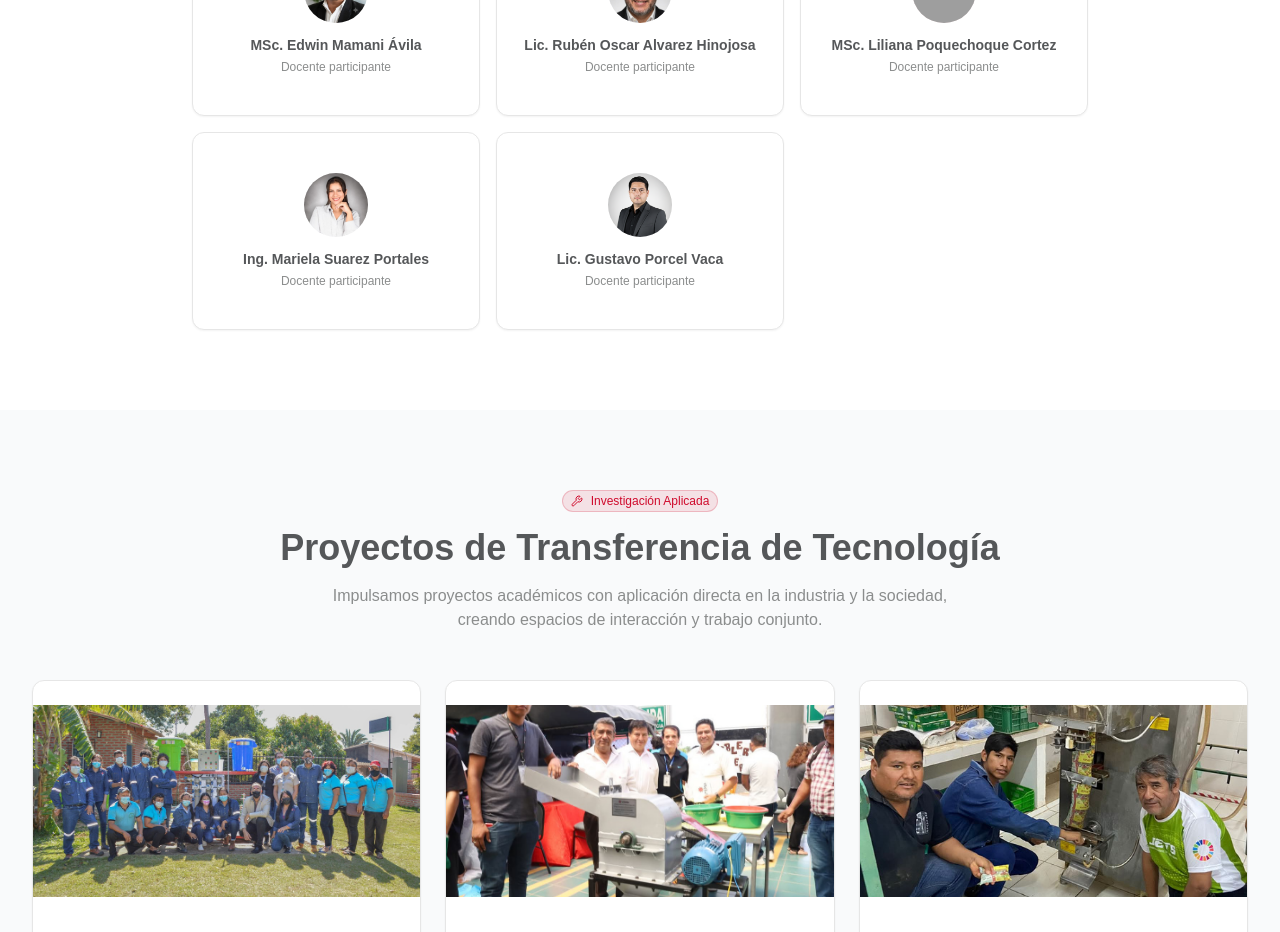
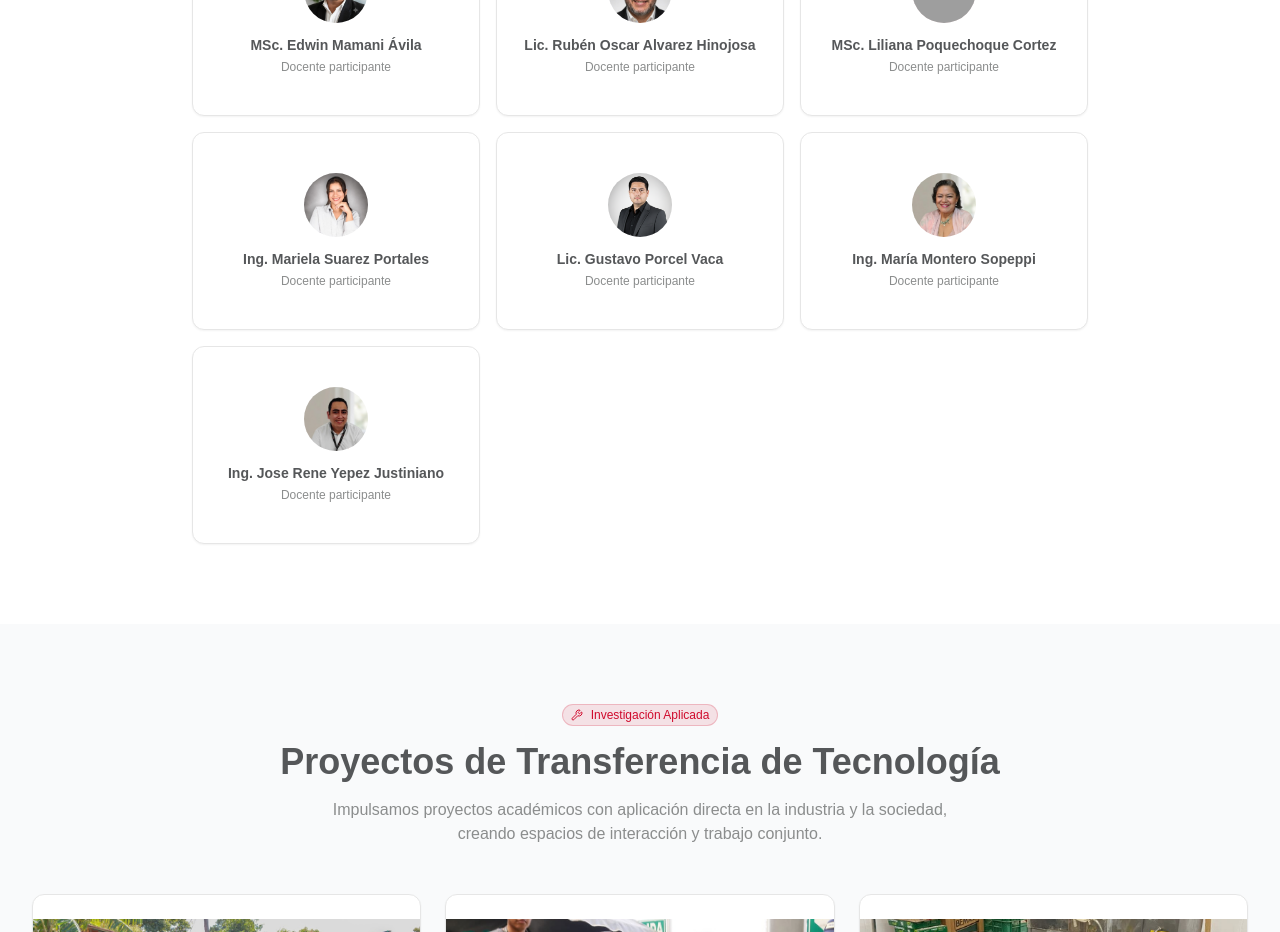
Before and after one commit to psaavedrautepsa-omeo/ctct-utepsa, a React (Vite) app: page / in a window 1280 px wide. Shown: the part 1700-2632 px from the top of the page. Built offline with nearby package versions, Linux system fonts and the light colour scheme; grey boxes are pictures that could not be loaded.

Commit message:
Agregar dos docentes participantes más al bloque de contacto
Suma a Ing. María Montero Sopeppi e Ing. Jose Rene Yepez Justiniano
como docentes participantes del CTCT.

```diff
--- a/src/App.tsx
+++ b/src/App.tsx
@@ -244,6 +244,8 @@ function App() {
     { id: 'liliana-poquechoque', nombre: 'MSc. Liliana Poquechoque Cortez', cargo: 'Docente participante', imagen: '/liliana-poquechoque.png' },
     { id: 'mariela-suarez', nombre: 'Ing. Mariela Suarez Portales', cargo: 'Docente participante', imagen: '/mariela-suarez.jpeg' },
     { id: 'gustavo-porcel', nombre: 'Lic. Gustavo Porcel Vaca', cargo: 'Docente participante', imagen: '/gustavo-porcel.png' },
+    { id: 'maria-montero', nombre: 'Ing. María Montero Sopeppi', cargo: 'Docente participante', imagen: '/maria-montero.png' },
+    { id: 'jose-yepez', nombre: 'Ing. Jose Rene Yepez Justiniano', cargo: 'Docente participante', imagen: '/jose-yepez.png' },
   ];
 
   const socios: Socio[] = [
```
Also changed, not shown: public/jose-yepez.png (added), public/maria-montero.png (added).
